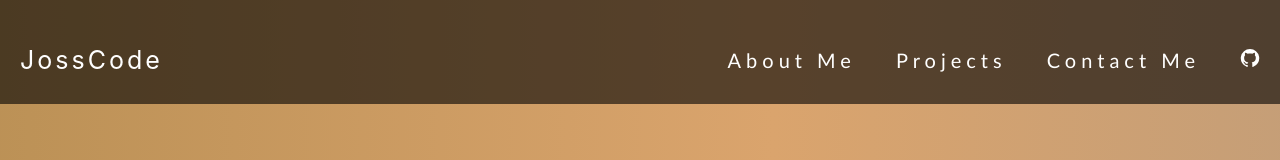
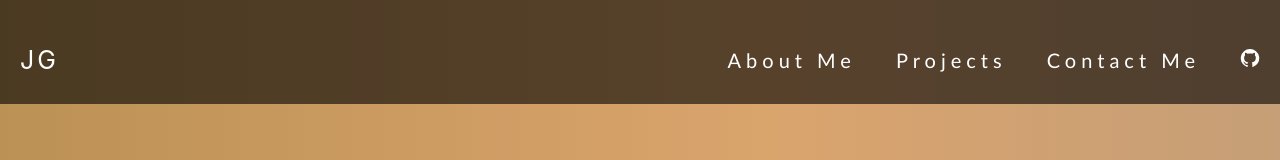
Before and after one commit to JosselineG/Portfolio, a React (Create React App) app: page / in a window 1280 px wide. Shown: the top 160 px of the page. Built offline with nearby package versions, Linux system fonts and the light colour scheme.

Commit message:
final addition

```diff
--- a/src/App.js
+++ b/src/App.js
@@ -1,4 +1,3 @@
-import logo from './logo.svg';
 import './App.css';
 import NavBar from './Components/NavBar/NavBar';
 import Home from './Components/Home/Home';
--- a/src/Components/AboutMe/aboutMe.js
+++ b/src/Components/AboutMe/aboutMe.js
@@ -1,4 +1,4 @@
-import React, { useEffect } from 'react';
+import React from 'react';
 import './AboutMe.css';
 import { motion } from "framer-motion"
 
--- a/src/Components/Footer/Footer.js
+++ b/src/Components/Footer/Footer.js
@@ -10,7 +10,7 @@ function Footer() {
         <footer className="Footer">
 
             <h4>
-                JossCode. All Rights Reserved.
+                JG. All Rights Reserved.
             </h4>
             <Button href="https://github.com/JosselineG"><AiFillGithub style={{ color:"white", width: "40px", height: "40px" }}/></Button>
 
--- a/src/Components/NavBar/NavBar.css
+++ b/src/Components/NavBar/NavBar.css
@@ -169,3 +169,25 @@
 
 
 }
+
+
+
+
+@media (prefers-reduced-motion: no-preference) {
+    .navLogo:hover{
+      animation: logo-spin infinite 3s linear;
+
+    }
+  }
+
+  @keyframes logo-spin {
+    from {
+      transform: rotateY(0deg);
+
+    }
+    to {
+      transform: rotateY(360deg);
+
+    }
+
+  }
--- a/src/Components/NavBar/NavBar.js
+++ b/src/Components/NavBar/NavBar.js
@@ -35,8 +35,8 @@ function NavBar() {
 
                     <div className="navLogo">
 
-                        <Link to="/" smooth={true} spy={true} offset={0} duration={500}>
-                            JossCode
+                        <Link className="logo" to="/" smooth={true} spy={true} offset={0} duration={500}>
+                            JG
                         </Link>
 
                     </div>
```
